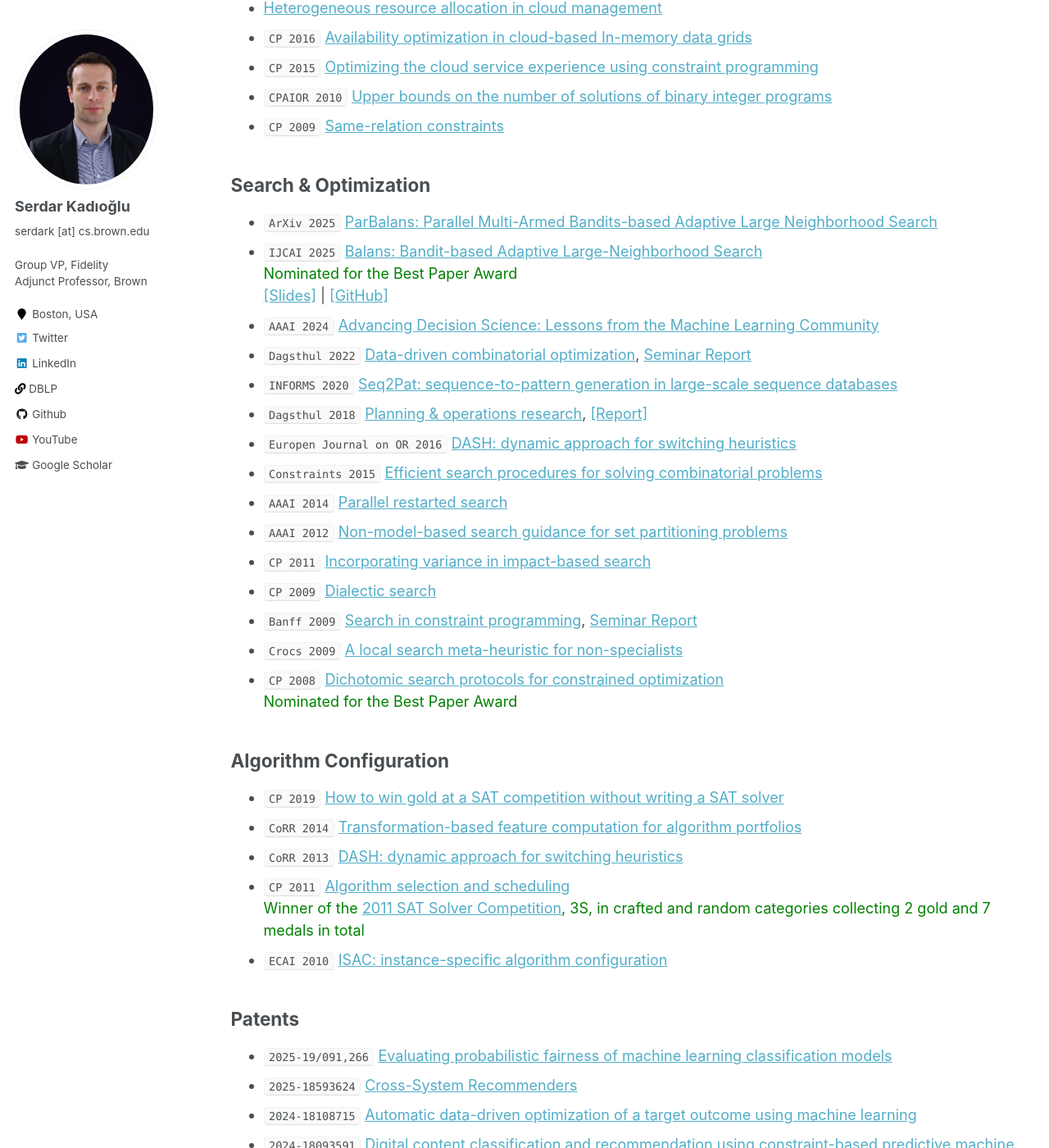
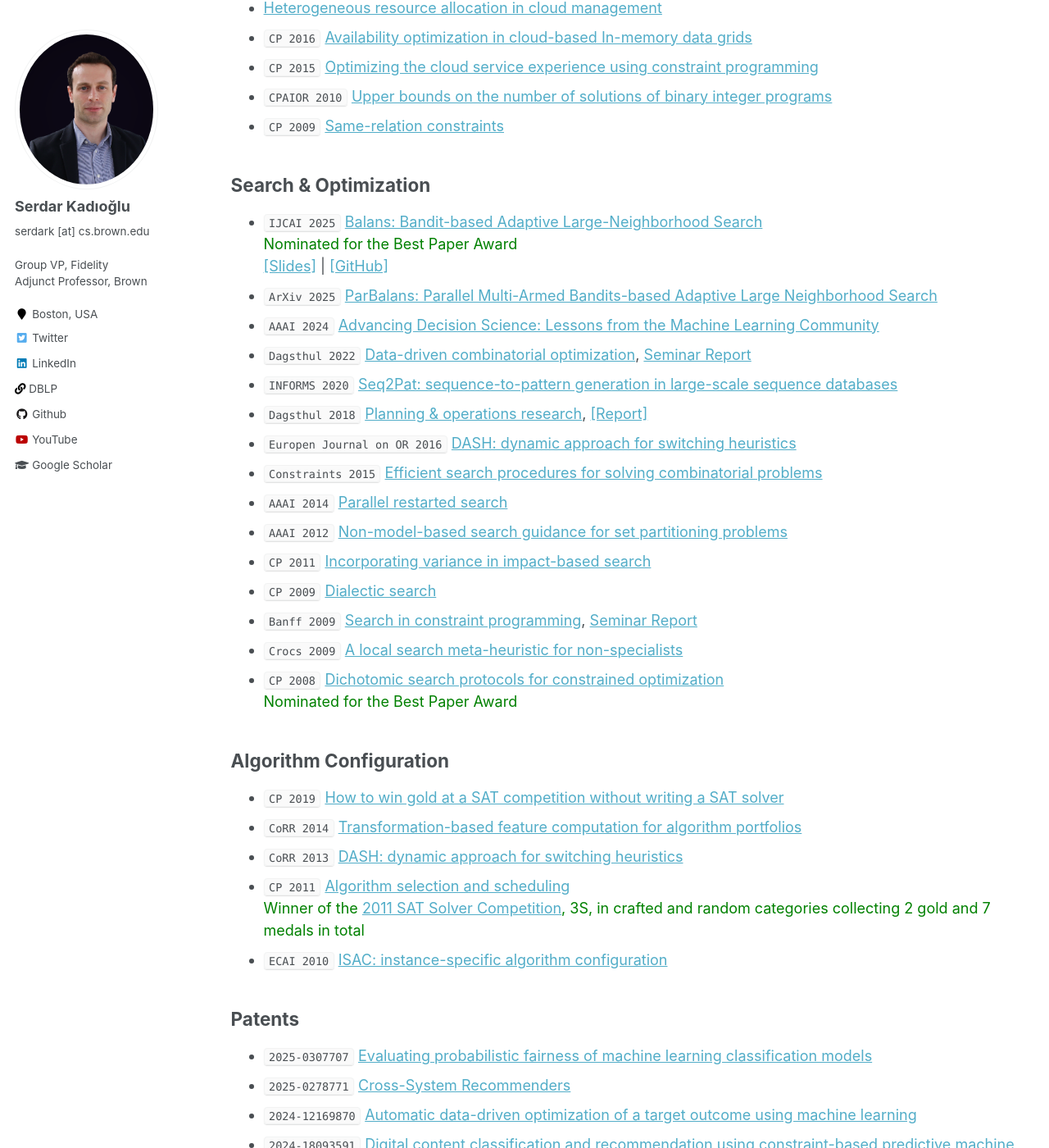
Before and after one commit to skadio/skadio.github.io, a Jekyll site: the page built from _pages/publications.md, in a window 1280 px wide and 1400 px high, scrolled down 3443 px. Shown: the whole window at 82% size. Built offline with Jekyll 4.4.1, drawn with Linux system fonts in a browser that asks for light colours; some of the changed text lies outside the part shown.

Commit message:
Update publications.md

```diff
--- a/_pages/publications.md
+++ b/_pages/publications.md
@@ -7,7 +7,13 @@ author_profile: true
 
 ---
 
-<a href="https://dblp.org/pid/35/5878.html"><i class="fa fa-link" aria-hidden="true"></i> DBLP</a>  \| [<a href="https://scholar.google.com/citations?user=tOgYtHkAAAAJ"><i class="fas fa-fw fa-graduation-cap"></i> Google Scholar</a>](https://scholar.google.com/citations?user=tOgYtHkAAAAJ&hl=en) \| [Patents](https://skadio.github.io/publications/#patents) \| [Theses](https://skadio.github.io/publications/#theses)
+<a href="https://dblp.org/pid/35/5878.html"><i class="fa fa-link" aria-hidden="true"></i> DBLP</a> \|
+[<a href="https://scholar.google.com/citations?user=tOgYtHkAAAAJ"><i class="fas fa-fw fa-graduation-cap"></i> Google Scholar</a>](https://scholar.google.com/citations?user=tOgYtHkAAAAJ&hl=en) \|
+[<a href="https://skadio.github.io/publications/#patents"><i class="fa fa-file-text-o" aria-hidden="true"></i> Patents</a>](https://skadio.github.io/publications/#patents) \|
+[<a href="https://skadio.github.io/publications/#patents"><i class="fa-solid fa-indent" aria-hidden="true"></i> Patents</a>](https://skadio.github.io/publications/#patents) \|
+[<a href="https://skadio.github.io/publications/#theses"><i class="fa fa-file-pdf-o" aria-hidden="true"></i> Theses</a>](https://skadio.github.io/publications/#theses) \|
+[<a href="https://skadio.github.io/publications/#theses"><i class="fa-solid fa-pen-nib" aria-hidden="true"></i> Theses</a>](https://skadio.github.io/publications/#theses) \|
+
 <!--
 [Computer Vision](https://skadio.github.io/publications/#computer-vision) \|
 [Natural Language Processing](https://skadio.github.io/publications/#natural-language-processing) \|
@@ -121,10 +127,10 @@ Real-Time Leaderboards in Academic and Industrial Settings](https://arxiv.org/pd
 
 
 ## Search & Optimization
-* `ArXiv 2025` [ParBalans: Parallel Multi-Armed Bandits-based Adaptive Large Neighborhood Search](https://arxiv.org/pdf/2508.06736)
-* `IJCAI 2025` [Balans: Bandit-based Adaptive Large-Neighborhood Search](https://ijcai-preprints.s3.us-west-1.amazonaws.com/2025/2632.pdf)<br>
+* `IJCAI 2025` [Balans: Bandit-based Adaptive Large-Neighborhood Search](https://www.ijcai.org/proceedings/2025/286)<br>
 <span style="color:green">Nominated for the Best Paper Award</span><br>
 [[Slides]](https://nbviewer.org/github/skadio/skadio.github.io/blob/master/files/2025_IJCAI_Balans.pdf) | [[GitHub]](https://github.com/skadio/balans)
+* `ArXiv 2025` [ParBalans: Parallel Multi-Armed Bandits-based Adaptive Large Neighborhood Search](https://arxiv.org/pdf/2508.06736)
 * `AAAI 2024` [Advancing Decision Science: Lessons from the Machine Learning Community](https://osullivan.ucc.ie/CPML2025/papers/kadioglu.pdf)
 * `Dagsthul 2022` [Data-driven combinatorial optimization]([https://drops.dagstuhl.de/opus/volltexte/2018/9289/pdf/dagrep_v008_i002_p026_18071.pdf](https://www.dagstuhl.de/en/seminars/seminar-calendar/seminar-details/22431)), [Seminar Report](https://drops.dagstuhl.de/opus/volltexte/2023/17825/pdf/dagrep_v012_i010_p166_22431.pdf)
 * `INFORMS 2020` [Seq2Pat: sequence-to-pattern generation in large-scale sequence databases](http://meetings2.informs.org/wordpress/annual2020/)
@@ -152,13 +158,13 @@ Real-Time Leaderboards in Academic and Industrial Settings](https://arxiv.org/pd
 
 
 ## Patents
-* `2025-19/091,266` [Evaluating probabilistic fairness of machine learning classification models](https://patents.google.com/patent/US20250307707A1/en)
-* `2025-18593624` [Cross-System Recommenders](https://patents.google.com/patent/US20250278771A1/en)
-* `2024-18108715` [Automatic data-driven optimization of a target outcome using machine learning](https://scholar.google.com/citations?view_op=view_citation&hl=en&user=tOgYtHkAAAAJ&pagesize=80&sortby=pubdate&citation_for_view=tOgYtHkAAAAJ:PVgj2kMGcgYC)
+* `2025-0307707` [Evaluating probabilistic fairness of machine learning classification models](https://patents.google.com/patent/US20250307707A1/en)
+* `2025-0278771` [Cross-System Recommenders](https://patents.google.com/patent/US20250278771A1/en)
+* `2024-12169870` [Automatic data-driven optimization of a target outcome using machine learning](https://scholar.google.com/citations?view_op=view_citation&hl=en&user=tOgYtHkAAAAJ&pagesize=80&sortby=pubdate&citation_for_view=tOgYtHkAAAAJ:PVgj2kMGcgYC)
 * `2024-18093591` [Digital content classification and recommendation using constraint-based predictive machine learning](https://scholar.google.com/citations?view_op=view_citation&hl=en&user=tOgYtHkAAAAJ&pagesize=80&sortby=pubdate&citation_for_view=tOgYtHkAAAAJ:NyGDZy8z5eUC)
-* `2023-11799734` [Determining future user actions using time-based featurization of clickstream data](https://www.freepatentsonline.com/11799734.html)
+* `2023-11799734` [Determining future user actions using time-based featurization of clickstream data](https://scholar.google.com/citations?view_op=view_citation&hl=en&user=tOgYtHkAAAAJ&cstart=20&pagesize=80&sortby=pubdate&citation_for_view=tOgYtHkAAAAJ:gKiMpY-AVTkC)
 * `2022-0188843` [Surrogate ground truth generation in artificial intelligence based marketing campaigns](https://scholar.google.com/citations?view_op=view_citation&hl=en&user=tOgYtHkAAAAJ&cstart=20&pagesize=80&citation_for_view=tOgYtHkAAAAJ:nZcligLrVowC)
-* `2022-0142196` [Digital content classification and recommendation using reinforcement learning](https://scholar.google.com/citations?view_op=view_citation&hl=en&user=tOgYtHkAAAAJ&cstart=20&pagesize=80&citation_for_view=tOgYtHkAAAAJ:ODE9OILHJdcC)
+* `2022-11361239` [Digital content classification and recommendation using reinforcement learning](https://scholar.google.com/citations?view_op=view_citation&hl=en&user=tOgYtHkAAAAJ&cstart=20&pagesize=80&citation_for_view=tOgYtHkAAAAJ:ODE9OILHJdcC)
 * `2021-10936961` [Automated predictive product recommendations using reinforcement learning](https://scholar.google.com/citations?view_op=view_citation&hl=en&user=tOgYtHkAAAAJ&cstart=20&pagesize=80&citation_for_view=tOgYtHkAAAAJ:yFnVuubrUp4C)
 * `2019-10248550` [Selecting a set of test configurations associated with a particular coverage strength using a constraint solver](https://scholar.google.com/citations?view_op=view_citation&hl=en&user=tOgYtHkAAAAJ&sortby=pubdate&authuser=1&citation_for_view=tOgYtHkAAAAJ:ZzlSgRqYykMC)
 * `2018-10146665` [Systems and methods for providing dynamic and real-time simulations of matching resources to requests](https://scholar.google.com/citations?view_op=view_citation&hl=en&user=tOgYtHkAAAAJ&cstart=20&pagesize=80&sortby=pubdate&authuser=1&citation_for_view=tOgYtHkAAAAJ:Aul-kAQHnToC)
```
